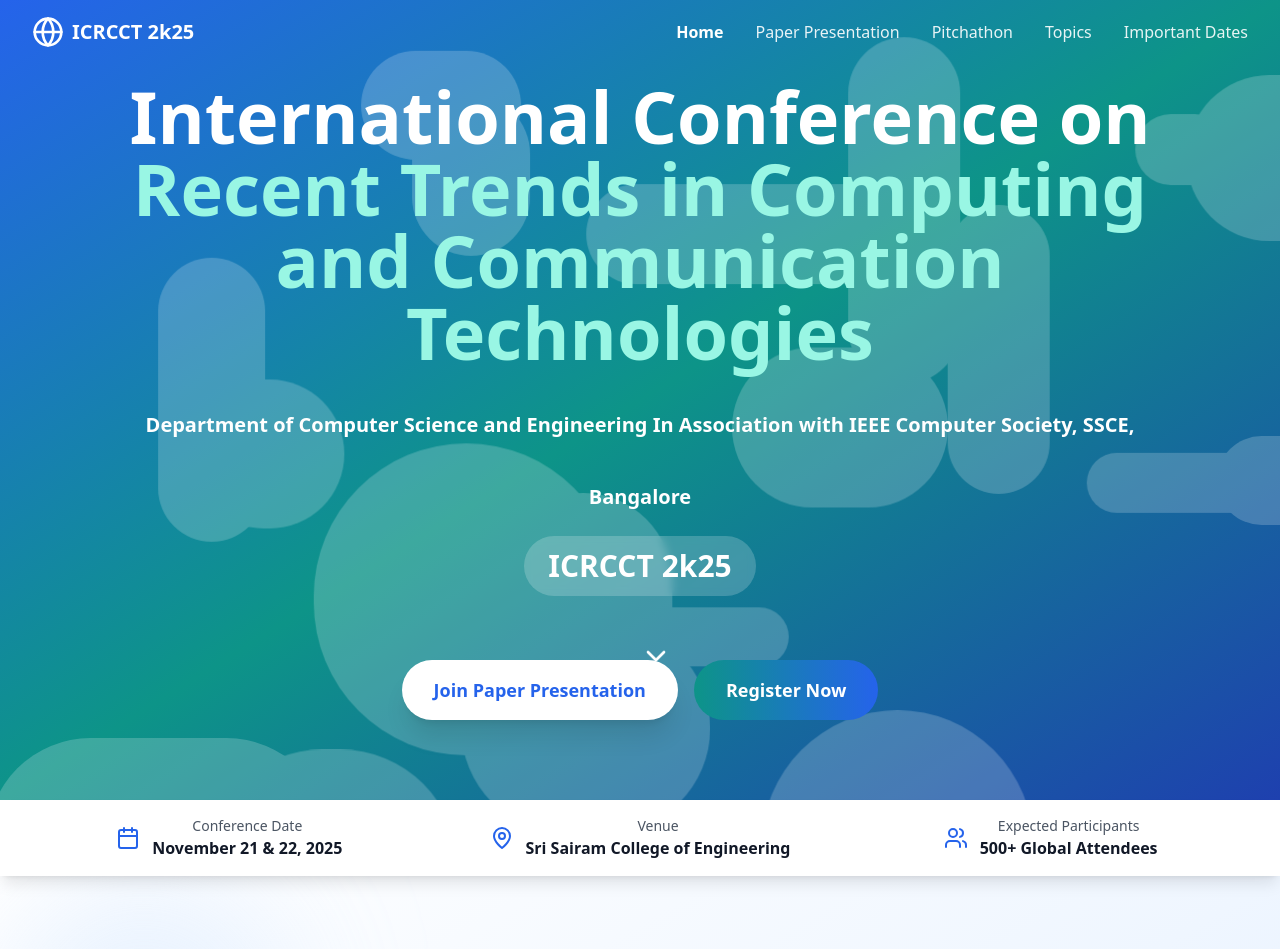
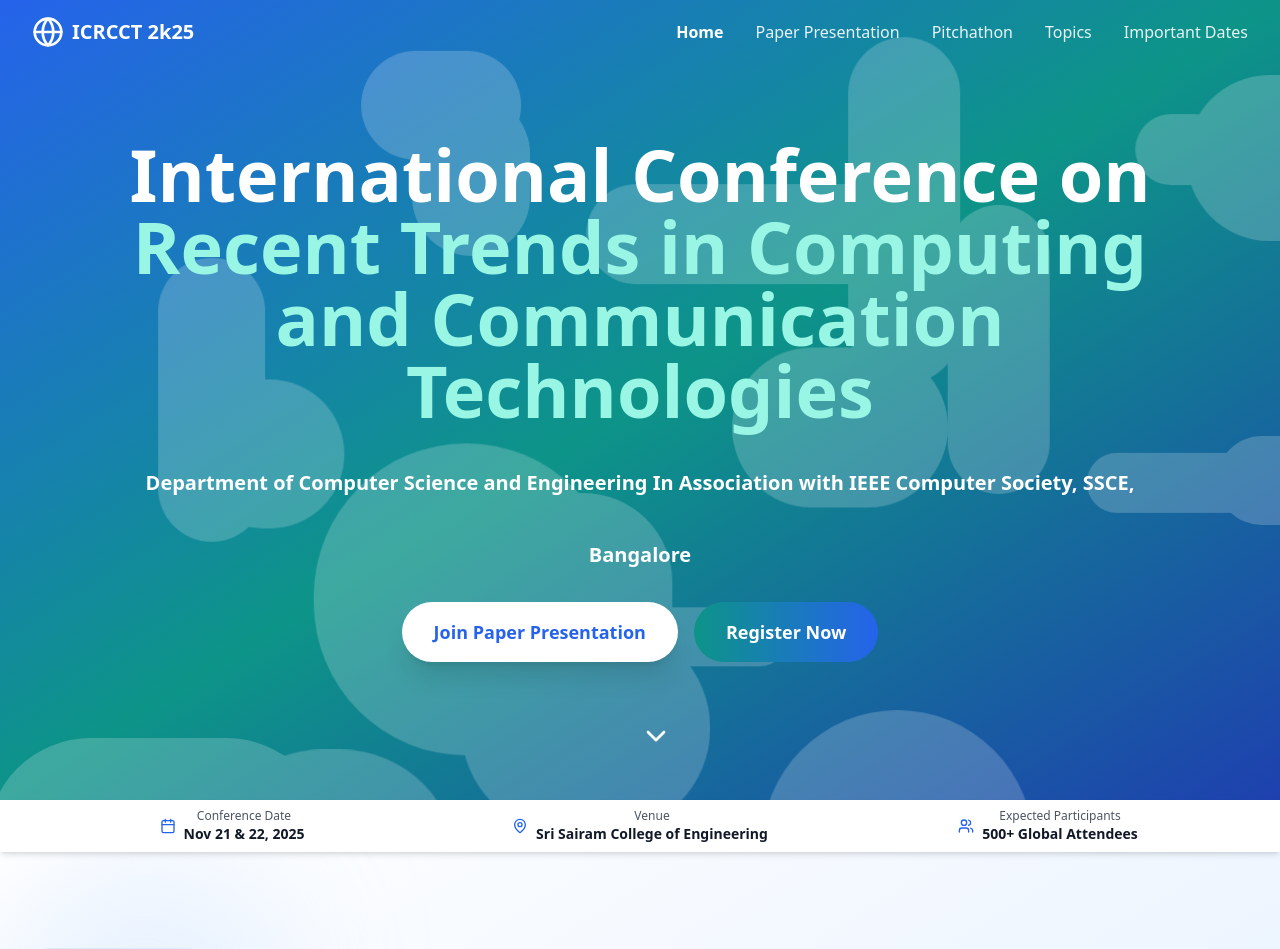
Before and after one commit to guruprasath1234/icrcct2k25, a React (Vite) app: page / in a window 1280 px wide. Shown: the top 949 px of the page. Built offline with nearby package versions, Linux system fonts and the light colour scheme.

Commit message:
reponsive

```diff
--- a/src/App.tsx
+++ b/src/App.tsx
@@ -133,9 +133,9 @@
  In Association with IEEE Computer Society, SSCE, Bangalore
               </span>
             </h1>
-            <div className="inline-block bg-white/20 backdrop-blur-sm px-6 py-3 rounded-full mb-8">
+            {/* <div className="inline-block bg-white/20 backdrop-blur-sm px-6 py-3 rounded-full mb-8">
               <p className="text-2xl sm:text-3xl font-bold text-white">ICRCCT 2k25</p>
-            </div>
+            </div> */}
             <p className="text-xl sm:text-2xl text-white/95 mb-8 max-w-4xl mx-auto font-light">
             </p>
             <div className="flex flex-col sm:flex-row gap-4 justify-center items-center">
@@ -156,40 +156,44 @@
             </div>
           </div>
 
+
+        </div>
                   <div className="absolute bottom-10 left-1/2 transform -translate-x-1/2 animate-bounce">
             <ChevronDown className="w-8 h-8 text-white" />
-          </div>
           </div>
       </section>
 
       {/* Conference Info Bar */}
-      <section className="bg-white shadow-lg sticky top-16 z-40">
-        <div className="max-w-7xl mx-auto px-4 sm:px-6 lg:px-8 py-4">
-          <div className="grid grid-cols-1 md:grid-cols-3 gap-4 text-center">
-            <div className="flex items-center justify-center space-x-3">
-              <Calendar className="w-6 h-6 text-blue-600" />
+      <section className="bg-white shadow-md sticky top-16 z-40">
+  <div className="max-w-7xl mx-auto px-4 sm:px-6 lg:px-8 py-2">
+    <div className="grid grid-cols-1 md:grid-cols-3 gap-2 text-center">
+      <div className="flex items-center justify-center space-x-2">
+        <Calendar className="w-4 h-4 text-blue-600" />
         <div>
-                <p className="text-sm text-gray-600">Conference Date</p>
-                <p className="font-semibold text-gray-900">November 21 & 22, 2025</p>
+          <p className="text-xs text-gray-600">Conference Date</p>
+          <p className="text-sm font-semibold text-gray-900">Nov 21 & 22, 2025</p>
         </div>
       </div>
-            <div className="flex items-center justify-center space-x-3">
-              <MapPin className="w-6 h-6 text-blue-600" />
+
+      <div className="flex items-center justify-center space-x-2">
+        <MapPin className="w-4 h-4 text-blue-600" />
         <div>
-                <p className="text-sm text-gray-600">Venue</p>
-                <p className="font-semibold text-gray-900">Sri Sairam College of Engineering</p>
+          <p className="text-xs text-gray-600">Venue</p>
+          <p className="text-sm font-semibold text-gray-900">Sri Sairam College of Engineering</p>
         </div>
       </div>
-            <div className="flex items-center justify-center space-x-3">
-              <Users className="w-6 h-6 text-blue-600" />
+
+      <div className="flex items-center justify-center space-x-2">
+        <Users className="w-4 h-4 text-blue-600" />
         <div>
-                <p className="text-sm text-gray-600">Expected Participants</p>
-                <p className="font-semibold text-gray-900">500+ Global Attendees</p>
+          <p className="text-xs text-gray-600">Expected Participants</p>
+          <p className="text-sm font-semibold text-gray-900">500+ Global Attendees</p>
         </div>
       </div>
     </div>
   </div>
 </section>
+
 
       {/* =========================
      About Paper Presentation
```
Lines whose indentation alone changed are shown as unchanged.
